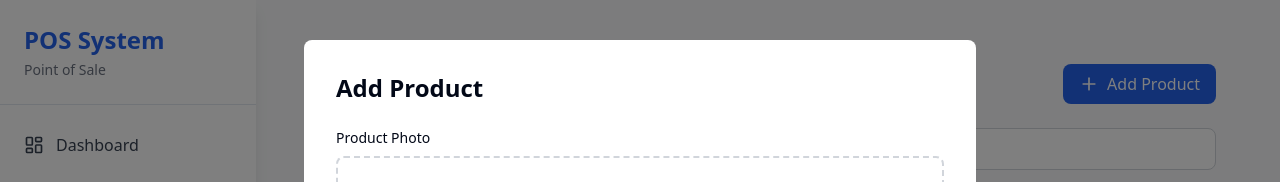
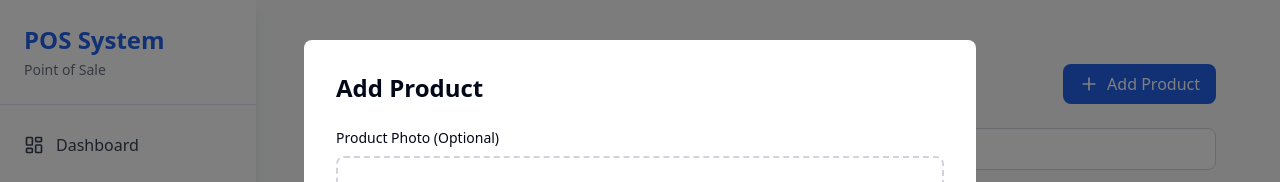
Before and after one commit to Nerdware-Developers/Point-of-Sale-System, a React (Vite) app in the folder frontend/: page /products in a window 1280 px wide. Both pictures are taken after typing "Sample" into the empty fields and a click on the button "Add Product". Shown: the top 182 px of the page. Built offline with nearby package versions, Linux system fonts and the light colour scheme; no server answers.

Commit message:
Update product photo label to indicate it's optional

```diff
--- a/frontend/src/pages/Products.jsx
+++ b/frontend/src/pages/Products.jsx
@@ -488,7 +488,7 @@
             <form onSubmit={handleSubmit} className="space-y-5">
               {/* Product Image - Prominent */}
               <div>
-                <label className="block text-sm font-medium mb-2">Product Photo</label>
+                <label className="block text-sm font-medium mb-2">Product Photo (Optional)</label>
                 {formData.image_url ? (
                   <div className="space-y-3">
                     <div className="relative inline-block">
```
